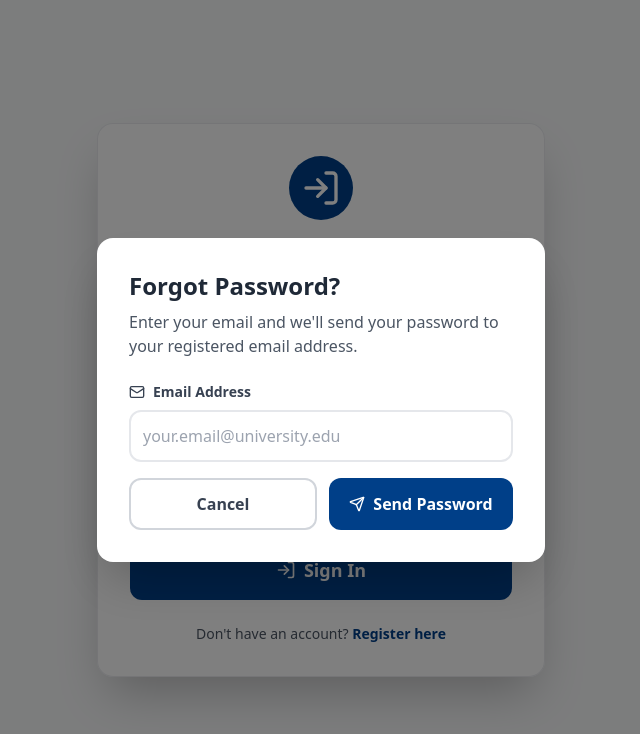
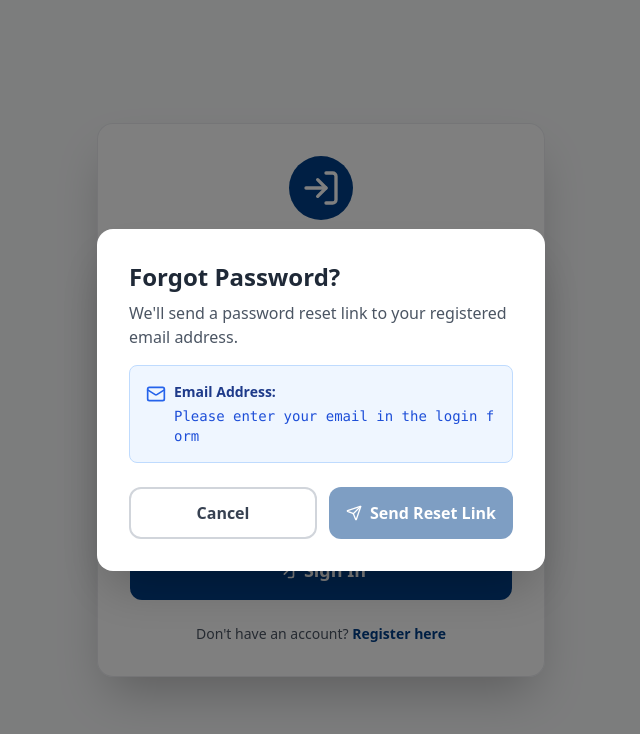
Before and after one commit to Engr-Carlo/Student-Incentive-Card, a React (Vite) app in the folder apps/student/: page /login in a window 1280 px wide. Both pictures are taken after a click on the button "Forgot Password?". Shown: the top 734 px of the page, without its empty margins (319-959 px from the left). Built offline with nearby package versions, Linux system fonts and the light colour scheme; no server answers.

Commit message:
Fix password reset: use email from login form and send secure reset links

```diff
--- a/apps/student/src/pages/Login.tsx
+++ b/apps/student/src/pages/Login.tsx
@@ -13,7 +13,6 @@ export default function Login(){
   const [loading, setLoading] = useState(false)
   const [showPassword, setShowPassword] = useState(false)
   const [showForgotModal, setShowForgotModal] = useState(false)
-  const [forgotEmail, setForgotEmail] = useState('')
   const [forgotLoading, setForgotLoading] = useState(false)
   const [forgotSuccess, setForgotSuccess] = useState('')
   const [forgotError, setForgotError] = useState('')
@@ -53,8 +52,12 @@ export default function Login(){
     }
   }
 
-  const handleForgotPassword = async (e: React.FormEvent) => {
-    e.preventDefault()
+  const handleForgotPassword = async () => {
+    if (!email) {
+      setForgotError('Please enter your email address in the login form first')
+      return
+    }
+
     setForgotError('')
     setForgotSuccess('')
     setForgotLoading(true)
@@ -63,7 +66,7 @@ export default function Login(){
       const response = await fetch(`${API_URL}/api/students/forgot-password`, {
         method: 'POST',
         headers: { 'Content-Type': 'application/json' },
-        body: JSON.stringify({ email: forgotEmail })
+        body: JSON.stringify({ email })
       })
 
       if (!response.ok) {
@@ -71,10 +74,9 @@ export default function Login(){
         throw new Error(data.error || 'Failed to send password reset email')
       }
 
-      setForgotSuccess('Password has been sent to your email!')
+      setForgotSuccess('Password reset link has been sent to your email!')
       setTimeout(() => {
         setShowForgotModal(false)
-        setForgotEmail('')
         setForgotSuccess('')
       }, 3000)
     } catch (err: any) {
@@ -187,36 +189,29 @@ export default function Login(){
         <div className="fixed inset-0 bg-black bg-opacity-50 flex items-center justify-center p-4 z-50">
           <div className="bg-white rounded-xl sm:rounded-2xl p-6 sm:p-8 max-w-md w-full shadow-2xl">
             <h3 className="text-xl sm:text-2xl font-bold text-gray-800 mb-2">Forgot Password?</h3>
-            <p className="text-sm sm:text-base text-gray-600 mb-6">Enter your email and we'll send your password to your registered email address.</p>
+            <p className="text-sm sm:text-base text-gray-600 mb-4">We'll send a password reset link to your registered email address.</p>
 
-            <form onSubmit={handleForgotPassword} className="space-y-4">
+            <div className="bg-blue-50 border border-blue-200 rounded-lg p-4 mb-6">
+              <div className="flex items-start gap-2">
+                <Mail size={20} className="text-blue-600 flex-shrink-0 mt-0.5" />
                 <div>
-                <label className="flex items-center gap-2 text-xs sm:text-sm font-semibold mb-2 text-gray-700">
-                  <Mail size={14} className="sm:w-4 sm:h-4" />
-                  Email Address
-                </label>
-                <input
-                  type="email"
-                  className="w-full border-2 border-gray-200 rounded-lg sm:rounded-xl p-2.5 sm:p-3 text-sm sm:text-base focus:ring-2 focus:border-transparent transition-all duration-200"
-                  style={{'--tw-ring-color': '#003f88'} as React.CSSProperties}
-                  placeholder="your.email@university.edu"
-                  value={forgotEmail}
-                  onChange={e => setForgotEmail(e.target.value)}
-                  required
-                />
+                  <p className="text-sm font-semibold text-blue-900 mb-1">Email Address:</p>
+                  <p className="text-sm text-blue-700 font-mono break-all">{email || 'Please enter your email in the login form'}</p>
+                </div>
+              </div>
             </div>
 
             {forgotError && (
-                <div className="bg-red-50 border border-red-300 text-red-800 p-3 rounded-lg flex items-start gap-2">
+              <div className="bg-red-50 border border-red-300 text-red-800 p-3 rounded-lg flex items-start gap-2 mb-4">
                 <AlertCircle size={16} className="flex-shrink-0 mt-0.5" />
                 <p className="text-xs sm:text-sm">{forgotError}</p>
               </div>
             )}
 
             {forgotSuccess && (
-                <div className="bg-green-50 border border-green-300 text-green-800 p-3 rounded-lg flex items-start gap-2">
+              <div className="bg-green-50 border border-green-300 text-green-800 p-3 rounded-lg flex items-start gap-2 mb-4">
                 <Send size={16} className="flex-shrink-0 mt-0.5" />
-                  <p className="text-xs sm:text-sm">{forgotSuccess}</p>
+                <p className="text-xs sm:text-sm font-medium">{forgotSuccess}</p>
               </div>
             )}
 
@@ -225,7 +220,6 @@ export default function Login(){
                 type="button"
                 onClick={() => {
                   setShowForgotModal(false)
-                    setForgotEmail('')
                   setForgotError('')
                   setForgotSuccess('')
                 }}
@@ -234,18 +228,18 @@ export default function Login(){
                 Cancel
               </button>
               <button
-                  type="submit"
-                  disabled={forgotLoading}
+                type="button"
+                onClick={handleForgotPassword}
+                disabled={forgotLoading || !email}
                 className="flex-1 py-2.5 sm:py-3 px-4 text-white rounded-lg sm:rounded-xl font-semibold disabled:opacity-50 transition-all duration-200 flex items-center justify-center gap-2"
                 style={{backgroundColor: '#003f88'}}
-                  onMouseEnter={(e) => !forgotLoading && (e.currentTarget.style.backgroundColor = '#002a5c')}
-                  onMouseLeave={(e) => !forgotLoading && (e.currentTarget.style.backgroundColor = '#003f88')}
+                onMouseEnter={(e) => !forgotLoading && email && (e.currentTarget.style.backgroundColor = '#002a5c')}
+                onMouseLeave={(e) => !forgotLoading && email && (e.currentTarget.style.backgroundColor = '#003f88')}
               >
                 <Send size={16} className="sm:w-4 sm:h-4" />
-                  {forgotLoading ? 'Sending...' : 'Send Password'}
+                {forgotLoading ? 'Sending...' : 'Send Reset Link'}
               </button>
             </div>
-            </form>
           </div>
         </div>
       )}
```
Also changed, not shown: 1 other file (tests, documents, lock files or other folders). Lines whose indentation alone changed are shown as unchanged.
